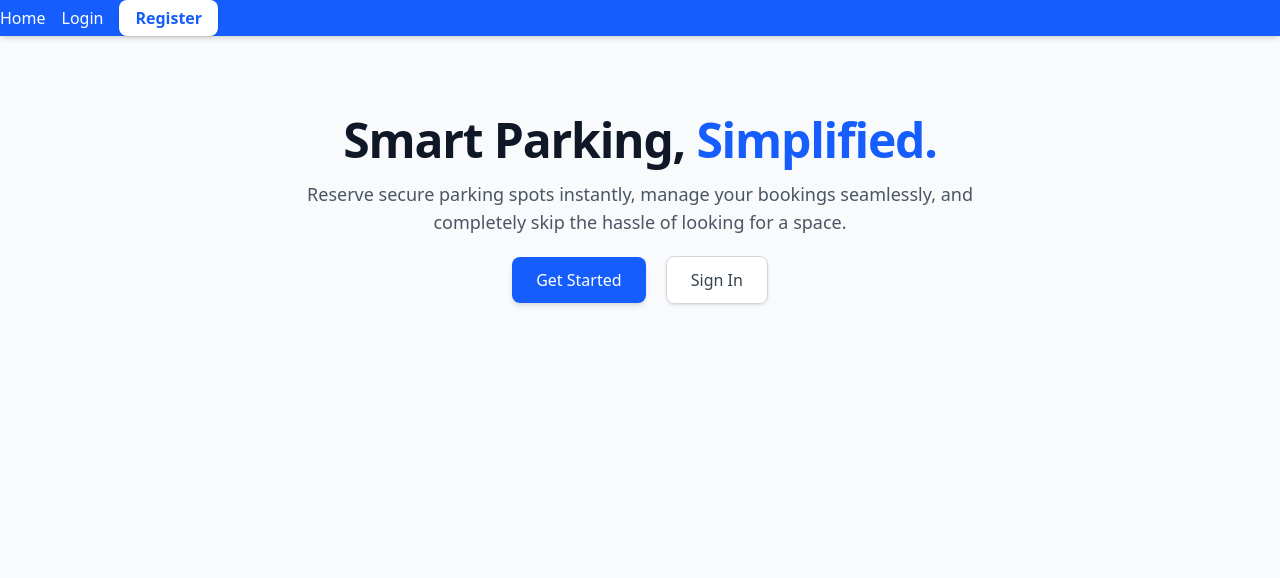
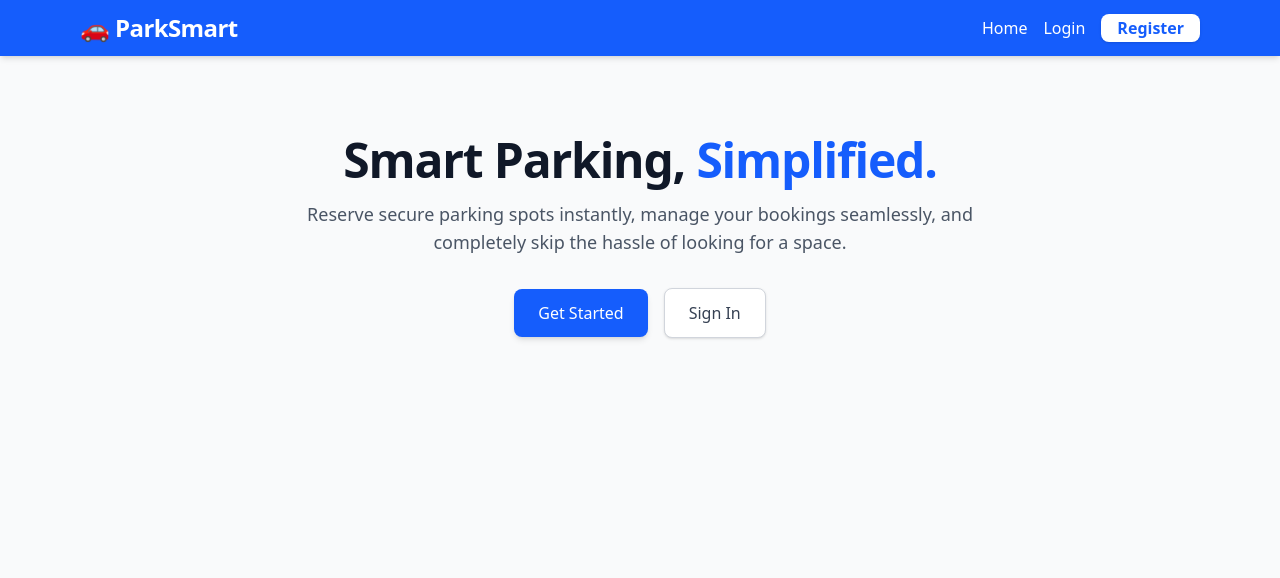
Before and after one commit to vitpiavv/parksmart, a Python web app: template app/templates/index.html in a window 1280 px wide. Shown: the top 578 px of the page. Run offline with Jinja, Linux system fonts and the light colour scheme; the template is opened without the code that fills it, so the values that code supplies are empty.

Commit message:
polishing site

```diff
--- a/app/templates/base.html
+++ b/app/templates/base.html
@@ -10,19 +10,21 @@
 
 <body class="bg-gray-50 text-gray-900 flex flex-col min-h-screen">
 
-    <nav class="bg-blue-600 text-white shadow-md">
-        <div class="space-x-4 flex items-center">
-            <a href="/" class="hover:text-blue-200 transition">Home</a>
-            {% if session.user_id %}
-            <a href="/dashboard" class="hover:text-blue-200 transition">Dashboard</a>
-            <span class="text-blue-200 text-sm">| Hello, {{ session.username }}</span>
-            <a href="/logout"
-                class="bg-red-500 hover:bg-red-600 text-white px-3 py-1.5 rounded-lg font-medium transition text-sm shadow-sm">Logout</a>
-            {% else %}
-            <a href="/login" class="hover:text-blue-200 transition">Login</a>
-            <a href="/register"
-                class="bg-white text-blue-600 px-4 py-1.5 rounded-lg font-semibold hover:bg-blue-50 transition shadow-sm">Register</a>
-            {% endif %}
+   <nav class="bg-blue-600 text-white shadow-md">
+        <div class="max-w-6xl mx-auto px-4 py-3 flex justify-between items-center">
+            <a href="/" class="text-2xl font-bold tracking-tight">🚗 ParkSmart</a>
+
+            <div class="flex items-center gap-4 h-full">
+                <a href="/" class="hover:text-blue-200 transition leading-none">Home</a>
+                {% if session.user_id %}
+                    <a href="/dashboard" class="hover:text-blue-200 transition leading-none">Dashboard</a>
+                    <span class="text-blue-200 text-sm border-l border-blue-400 pl-3 py-1 h-5 flex items-center">Hello, {{ session.username }}</span>
+                    <a href="/logout" class="bg-red-500 hover:bg-red-600 text-white px-3 py-1.5 rounded-lg font-medium transition text-sm shadow-sm leading-none">Logout</a>
+                {% else %}
+                    <a href="/login" class="hover:text-blue-200 transition leading-none">Login</a>
+                    <a href="/register" class="bg-white text-blue-600 px-4 py-1.5 rounded-lg font-semibold hover:bg-blue-50 transition shadow-sm leading-none">Register</a>
+                {% endif %}
+            </div>
         </div>
     </nav>
 
--- a/app/templates/index.html
+++ b/app/templates/index.html
@@ -10,9 +10,13 @@
     <p class="text-lg text-gray-600 mb-8">
         Reserve secure parking spots instantly, manage your bookings seamlessly, and completely skip the hassle of looking for a space.
     </p>
-    <div class="space-x-4">
-        <a href="/register" class="bg-blue-600 text-white px-6 py-3 rounded-lg font-medium shadow-md hover:bg-blue-700 transition">Get Started</a>
-        <a href="/login" class="border border-gray-300 bg-white text-gray-700 px-6 py-3 rounded-lg font-medium shadow-sm hover:bg-gray-50 transition">Sign In</a>
+    <div class="flex justify-center gap-4 items-center">
+        {% if session.user_id %}
+            <a href="/dashboard" class="bg-blue-600 text-white px-6 py-3 rounded-lg font-medium shadow-md hover:bg-blue-700 transition">Go to Dashboard →</a>
+        {% else %}
+            <a href="/register" class="bg-blue-600 text-white px-6 py-3 rounded-lg font-medium shadow-md hover:bg-blue-700 transition">Get Started</a>
+            <a href="/login" class="border border-gray-300 bg-white text-gray-700 px-6 py-3 rounded-lg font-medium shadow-sm hover:bg-gray-50 transition">Sign In</a>
+        {% endif %}
     </div>
 </div>
 {% endblock %}
```
Also changed, not shown: app/routes.py (+14 -0 lines).
